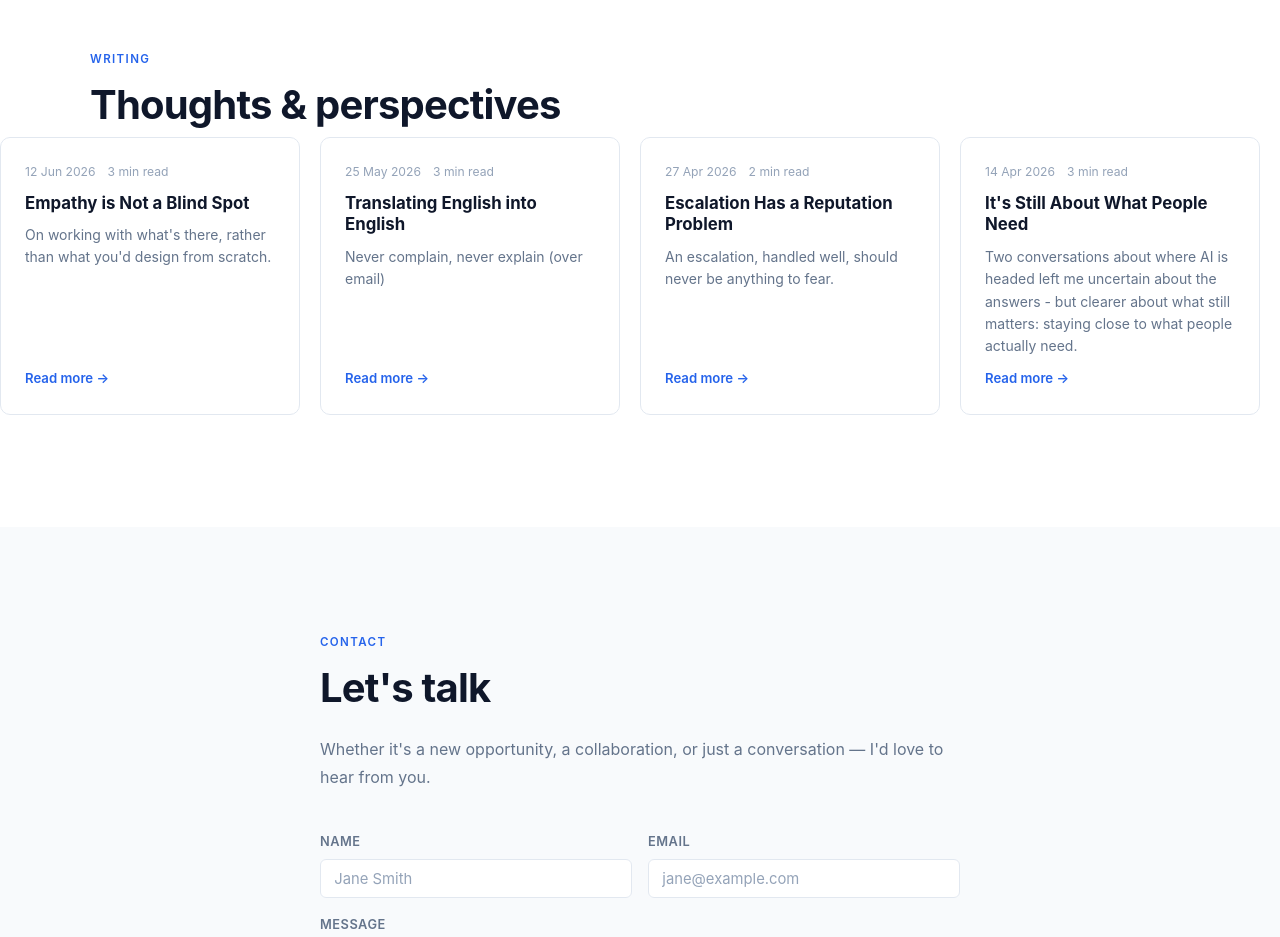
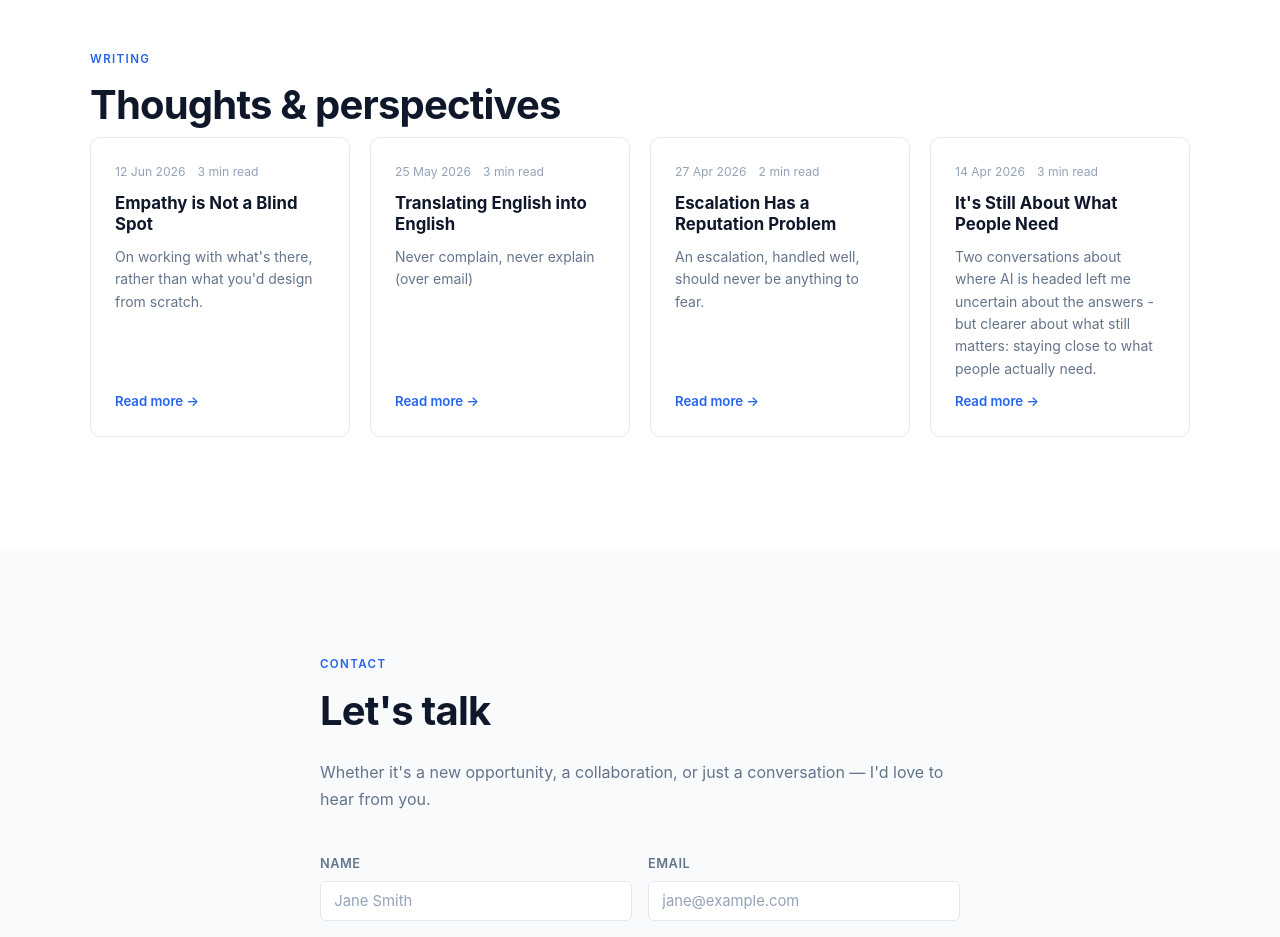
Before and after one commit to bowlax/portfolio, a plain HTML site: page index.html in a window 1280 px wide. Shown: the part 3660-4597 px from the top of the page. Drawn offline with Linux system fonts and the light colour scheme.

Commit message:
Constrain writing carousel to four visible cards
Move the carousel inside the page container and size cards to fill a four-column viewport while scrolling for additional posts.

Co-authored-by: Cursor <cursoragent@cursor.com>

```diff
--- a/index.html
+++ b/index.html
@@ -15,7 +15,7 @@
   <meta name="twitter:card" content="summary_large_image" />
   <link rel="icon" type="image/png" href="favicon.png" />
   <link rel="icon" type="image/svg+xml" href="favicon.svg" />
-  <link rel="stylesheet" href="style.css?v=20260612" />
+  <link rel="stylesheet" href="style.css?v=20260612b" />
   <link rel="profile" type="application/json" href="/services.json" />
   <script type="application/ld+json">
   {
@@ -243,9 +243,8 @@
     <div class="container">
       <span class="section-label">Writing</span>
       <h2 class="section-title">Thoughts &amp; perspectives</h2>
-    </div>
-    <div class="posts-carousel" role="region" aria-label="Recent writing">
-      <div class="posts-carousel-track">
+      <div class="posts-carousel" role="region" aria-label="Recent writing">
+        <div class="posts-carousel-track">
 
         <article class="post-card">
           <div class="post-meta">
@@ -317,6 +316,7 @@
           <a href="posts/ai-in-delivery-agents.html" class="post-link">Read more <span aria-hidden="true">→</span></a>
         </article>
 
+        </div>
       </div>
     </div>
   </section>
--- a/style.css
+++ b/style.css
@@ -414,7 +414,10 @@ ul { list-style: none; }
 }
 
 .posts-carousel {
+  container-type: inline-size;
+  container-name: posts-carousel;
   margin-top: 0.5rem;
+  width: 100%;
   overflow-x: auto;
   overflow-y: hidden;
   scroll-snap-type: x mandatory;
@@ -443,21 +446,24 @@ ul { list-style: none; }
   align-items: stretch;
   gap: 1.25rem;
   width: max-content;
-  padding-inline: 5vw;
   padding-bottom: 0.75rem;
 }
 
-@media (min-width: 1223px) {
-  .posts-carousel-track {
-    padding-inline: calc((100vw - var(--max-w)) / 2);
+.posts-carousel-track .post-card {
+  flex: 0 0 calc((100cqw - 3.75rem) / 4);
+  scroll-snap-align: start;
+}
+
+@container posts-carousel (max-width: 768px) {
+  .posts-carousel-track .post-card {
+    flex-basis: calc((100cqw - 1.25rem) / 2);
   }
 }
 
-.posts-carousel-track .post-card {
-  flex: 0 0 300px;
-  width: 300px;
-  max-width: calc(100vw - 10vw);
-  scroll-snap-align: start;
+@container posts-carousel (max-width: 480px) {
+  .posts-carousel-track .post-card {
+    flex-basis: 100cqw;
+  }
 }
 
 .post-card {
```
